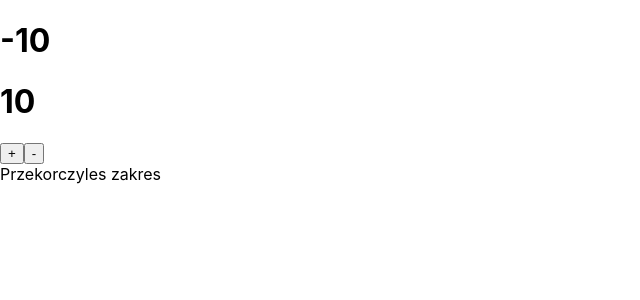
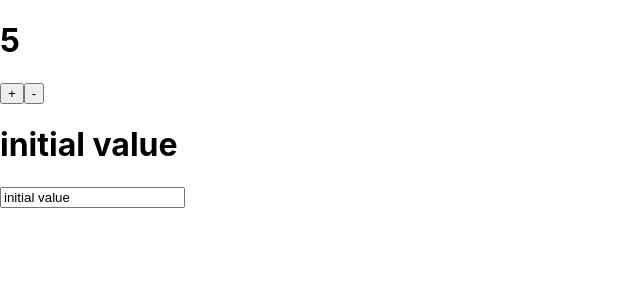
Before and after one commit to DawidKurkiewicz/exercises-react3, a React (Create React App) app: page / in a window 1280 px wide. Shown: the top 300 px of the page, without its empty margins (0-640 px from the left). Built offline with nearby package versions, Linux system fonts and the light colour scheme.

Commit message:
remove button.js added from.js

```diff
--- a/src/App.js
+++ b/src/App.js
@@ -1,13 +1,16 @@
 import React from 'react'
+
 import Counter from './Counter'
+import Form from './Form'
 
-const App = () => (
+const App = (props) => (
   <div>
     <Counter
       startValue={5}
       min={-10}
       max={10}
     />
+    <Form />
   </div>
 )
 
--- a/src/Counter.js
+++ b/src/Counter.js
@@ -1,57 +1,51 @@
 import React from 'react'
-import Button from './components/Button'
-
 
 class Counter extends React.Component {
   state = {
+    number: this.props.startValue
   }
 
-    addButton = () => {
-        if (this.state.value >= this.props.max) return
+  incHandler = () => {
+    if (this.state.number >= this.props.max) return
 
-        this.setState({ value: this.state.value + 1 })
+    this.setState({ number: this.state.number + 1 })
   }
 
-    reduceButton = () => {
-        if (this.state.value <= this.props.min) return
+  decHandler = () => {
+    if (this.state.number <= this.props.min) return
 
-        this.setState({ value: this.state.value - 1 })
+    this.setState({ number: this.state.number - 1 })
   }
 
   render() {
     return (
       <div>
+        <h1>{this.state.number}</h1>
+        <button
+          onClick={this.incHandler}
+        >
+          +
+        </button>
+        <button
+          onClick={this.decHandler}
+        >
+          -
+        </button>
         <div>
-                    <h1>
-                        {this.state.value}
-                    </h1>
-                    <h1>
-                        {this.props.min}
-                    </h1>
-                    <h1>
-                        {this.props.max}
-                    </h1>
-                    <Button
-                        label={'+'}
-                        onClick={this.addButton}
-                    />
-                    <Button
-                        label={'-'}
-                        onClick={this.reduceButton}
-                    />
-                </div>
-                <div>
-                    Przekorczyles zakres
+          {
+            this.state.number === this.props.min ?
+              'Lower range exceeded!'
+              :
+              this.state.number === this.props.max ?
+                'Upper range exceeded!'
+                :
+                null
+          }
         </div>
       </div>
     )
   }
-
 }
 
 
-
-
-
-
 export default Counter
--- /dev/null
+++ b/src/Form.js
@@ -0,0 +1,20 @@
+import React from 'react'
+
+class Form extends React.Component {
+    state = {
+        text: 'initial value'
+    }
+    render() {
+        return (
+            <div>
+                <h1>{this.state.text}</h1>
+                <input
+                    type="text"
+                    value={this.state.text}
+                    onChange={(event) => this.setState({text : event.target.value})}
+                />
+            </div>
+        )
+    }
+}
+export default Form
--- a/src/components/Button.js
+++ /dev/null
@@ -1,11 +0,0 @@
-import React from 'react'
-
-const Button = (props) => (
-
-    <button
-        onClick={props.onClick}
-    >
-        {props.label}
-    </button>
-)
-export default Button
```
Lines whose indentation alone changed are shown as unchanged.
